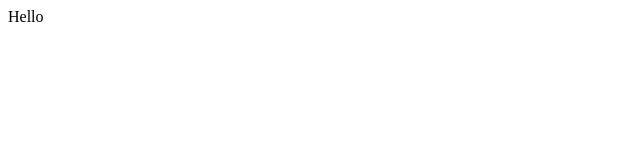
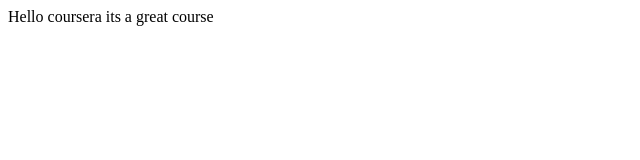
Before and after one commit to fmojetta/coursera-test, a plain HTML site: page site/index.html in a window 1280 px wide. Shown: the whole page, without its empty margins (0-640 px from the left). Drawn offline with Linux system fonts and the light colour scheme.

Commit message:
A small addition

```diff
--- a/site/index.html
+++ b/site/index.html
@@ -4,7 +4,7 @@
 	<title>Hello</title>
 </head>
 <body>
-Hello
+Hello coursera its a great course
 
 </body>
 </html>
```
